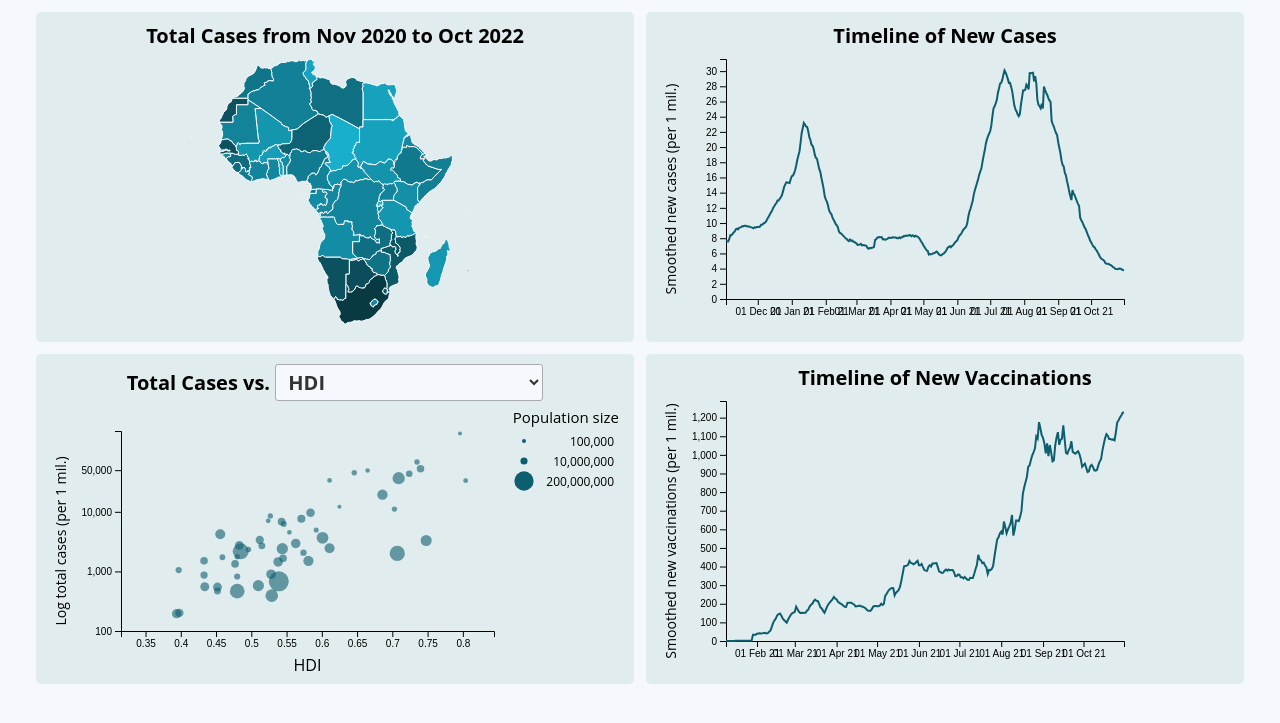
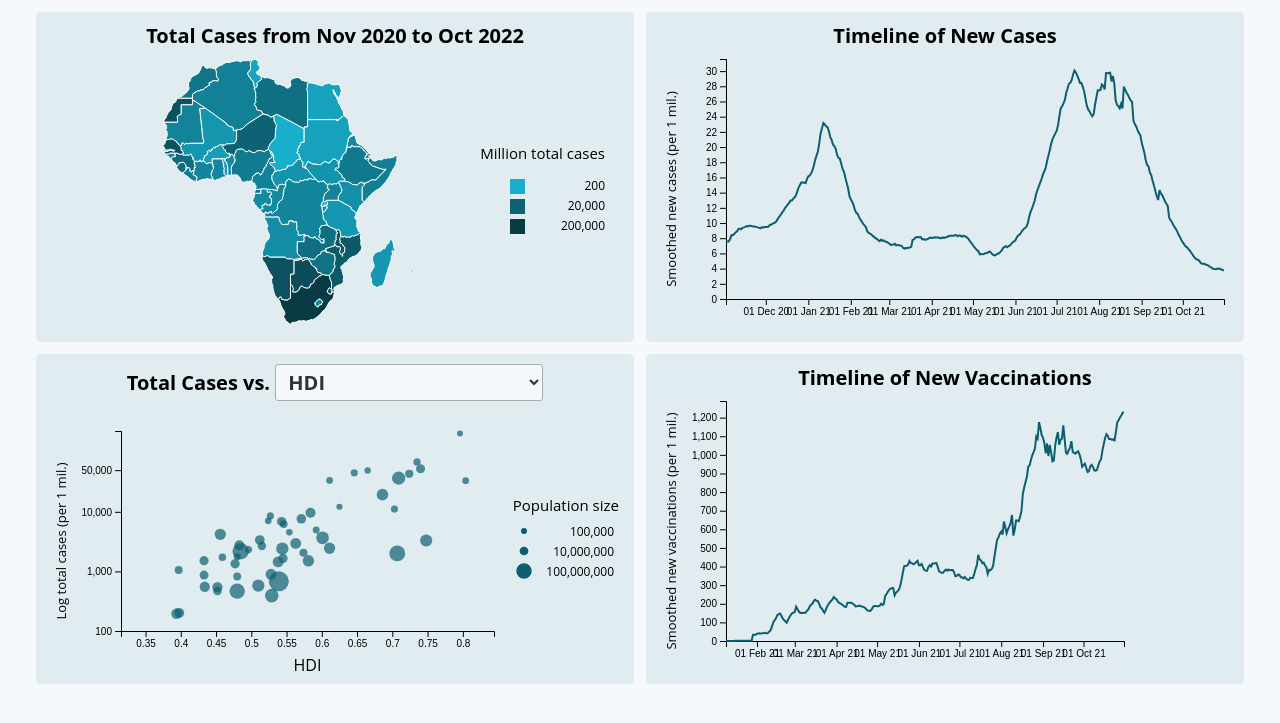
Before and after one commit to f-krause/veda_23_covid_dashboard, a plain HTML site: page dashboard/index.html in a window 1280 px wide. Shown: the part 71-794 px from the top of the page. Drawn offline with nearby package versions, Linux system fonts and the light colour scheme.

Commit message:
legend for map, custom colors for highlighting

```diff
--- a/dashboard/style.css
+++ b/dashboard/style.css
@@ -52,7 +52,7 @@ p{
 	flex: 1;
 	width: 50%;
 	height: calc(50vh - 70px); /* TODO can be decreased but svg's are too long! */
-	background-color: #e0ecee;
+	background-color: #1f7a8c18;
 	border-radius: 5px;
 	margin: 6px;
 }
@@ -106,7 +106,7 @@ p{
 
 /* Zoom and pan */
 /* TODO https://blog.swwomm.com/2021/03/d3v6-pan-and-zoom.html */
-.bg > rect {
+/* .bg > rect {
 	cursor: move;
   }
   .bg.grabbing > rect {
@@ -114,4 +114,4 @@ p{
   }
   .bg.scaling > rect {
 	cursor: zoom-in;
-  }
+  } */
--- a/dashboard/view_bl.js
+++ b/dashboard/view_bl.js
@@ -13,11 +13,12 @@ d3.csv("../data/scatter.csv").then(data => {
 
 // Store values for svg creation
 const div = d3.select("#left_row2")
-const w = div._groups[0][0]["clientWidth"] - 20; // TODO make responsive!
+const w = div._groups[0][0]["clientWidth"] - 20;
 const h = div._groups[0][0]["clientHeight"] - 90;
 const x_padding_left = 85;
 const x_padding_right = 120;
 const y_padding = 20;
+
 
 // Update
 d3.select("#corr_variable").on("change", function() {
@@ -29,7 +30,7 @@ d3.select("#corr_variable").on("change", function() {
 })
 
 function plotScatterHelper(corr_var, corr_var_clean, sel_countries, sel_colors) {
-    d3.select("#bl_svg").remove();
+    d3.selectAll("#bl_svg").remove();
 
     let svg = d3.select("#left_row2")
                 .append("svg")
@@ -59,7 +60,7 @@ function plotScatterHelper(corr_var, corr_var_clean, sel_countries, sel_colors)
                     .range([x_padding_left, w - x_padding_right]);
 
     const xAxis = d3.axisBottom(xScale)
-                    .ticks().tickFormat(d => d.toLocaleString()) // TODO
+                    .ticks().tickFormat(d => d.toLocaleString()) // TODO add spaces as separators
 
     svg.append("g")
         .attr("transform", "translate(0," + (h - y_padding) + ")")
@@ -86,7 +87,7 @@ function plotScatterHelper(corr_var, corr_var_clean, sel_countries, sel_colors)
     const popMinMax = d3.extent(data_sample, d => d["population"])
     const circleScaler = d3.scaleSqrt()
                             .domain([popMinMax[0], popMinMax[1]])
-                            .range([2, 10])
+                            .range([3, 10])
 
     // Add data
     svg.append("g")
@@ -97,13 +98,12 @@ function plotScatterHelper(corr_var, corr_var_clean, sel_countries, sel_colors)
             .attr("cy", d => yScale(d["total_cases_per_million"]))
             .attr("cx", d => xScale(d["corr_var"]))
             .attr("r", d => circleScaler(d["population"]))
-            .attr("fill", "#0d5f6f") // TODO make darker?
-            .attr("fill-opacity", 0.6)
-            .attr("stroke", function(d, i) {
+            .attr("fill-opacity", 0.7)
+            .attr("fill", function(d) {
                 if (sel_countries.includes(d["country"])) {
-                    return sel_colors[i]
+                    return sel_colors[d["country"]]
                 } else {
-                    return null
+                    return "#0d5f6f"
                 }
             })
             .attr("stroke-width", 1.5);
@@ -129,15 +129,15 @@ function plotScatterHelper(corr_var, corr_var_clean, sel_countries, sel_colors)
         .attr("x", -h/2 - 10)
         .attr("y", x_padding_left - 55)
         .attr("transform", "rotate(-90)")
-        .attr("font-size", 14)
-        .text("Log total cases (per 1 mil.)"); // TODO
+        .attr("font-size", 13)
+        .text("Log total cases (per 1 mil.)");
 
 
     // Add legend of circle size
-    const yOffset = 30
+    const yOffset = h/2
     svg.append("g")
         .selectAll("circle")
-        .data([[yOffset, 100_000], [yOffset+20, 10_000_000], [yOffset+40, 200_000_000]])
+        .data([[yOffset, 100_000], [yOffset+20, 10_000_000], [yOffset+40, 100_000_000]])
         .enter()
         .append("circle")
             .attr("cy", d => d[0])
@@ -147,7 +147,7 @@ function plotScatterHelper(corr_var, corr_var_clean, sel_countries, sel_colors)
 
     svg.append("g")
         .selectAll("text")
-        .data([[yOffset, "100,000"], [yOffset+20, "10,000,000"], [yOffset+40, "200,000,000"]])
+        .data([[yOffset, "100,000"], [yOffset+20, "10,000,000"], [yOffset+40, "100,000,000"]])
         .enter()
         .append("text")
             .attr("text-anchor", "end")
@@ -159,7 +159,7 @@ function plotScatterHelper(corr_var, corr_var_clean, sel_countries, sel_colors)
 
     svg.append("text")
         .attr("text-anchor", "end")
-        .attr("y", 12)
+        .attr("y", yOffset-20)
         .attr("x", w+5)
         .attr("font-size", 15)
         .text("Population size")
--- a/dashboard/view_bl_zoom_pan.js
+++ b/dashboard/view_bl_zoom_pan.js
@@ -1,7 +1,7 @@
 
 // Create svg
 // const div = d3.select("#left_row2")
-// const w = div._groups[0][0]["clientWidth"]; // TODO make responsive!
+// const w = div._groups[0][0]["clientWidth"];
 // const h = div._groups[0][0]["clientHeight"];
 
 d3.select("#bl_svg")
--- a/dashboard/view_br.js
+++ b/dashboard/view_br.js
@@ -38,14 +38,14 @@ function plotBottomLineChart(sel_countries, sel_colors) {
 
     // Store values for svg creation
     const div = d3.select("#right_row2")
-    const w = div._groups[0][0]["clientWidth"] - 20; // TODO make responsive!
+    const w = div._groups[0][0]["clientWidth"] - 20;
     const h = div._groups[0][0]["clientHeight"] - 90;
     const x_padding_left = 80;
     const x_padding_right = 100;
     const y_padding = 0;
 
     // remove existing plot
-    d3.select("#br_svg").remove()
+    d3.selectAll("#br_svg").remove()
 
     let svg = d3.select("#right_row2")
                   .append("svg")
@@ -93,7 +93,7 @@ function plotBottomLineChart(sel_countries, sel_colors) {
         .selectAll("path")
         .data(data_grouped)
         .join("path")
-            .attr("stroke", (d, i) => sel_colors[i])
+            .attr("stroke", d => sel_colors[d[0]])
             .attr("fill", "none")
             .attr("stroke-width", 2)
             .attr("d", d => line(d[1]))
@@ -150,8 +150,8 @@ function plotBottomLineChart(sel_countries, sel_colors) {
         .attr("x", -h/2 -10)
         .attr("y", x_padding_left - 50)
         .attr("transform", "rotate(-90)")
-        .attr("font-size", 14)
-        .text("Smoothed new vaccinations (per 1 mil.)"); // TODO
+        .attr("font-size", 13)
+        .text("Smoothed new vaccinations (per 1 mil.)");
 
     });
     }
--- a/dashboard/view_ul.js
+++ b/dashboard/view_ul.js
@@ -4,9 +4,20 @@
 
 // Store values for svg creation
 const div = d3.select("#left_row1")
-const w = div._groups[0][0]["clientWidth"] - 20; // TODO make responsive!
+// console.log(div._groups[0][0])
+const w = div._groups[0][0]["clientWidth"] / 2; // FIXME weird issue of wrong value
 const h = div._groups[0][0]["clientHeight"] - 90;
+// console.log(w)
 
+
+// Initialize selections and colors
+sel_countries = ["Africa"]; // FIXME why does this not work if type specified?
+// Other scales: d3.schemeCategory10, d3.schemeTableau10, d3.schemeCategory20
+const custom_colors = ["#e41a1c","#984ea3","#ff7f00","#ffff33","#a65628","#f781bf"].concat(d3.schemeCategory10)
+var colors_stack = custom_colors.reverse().slice();
+var sel_colors = {"Africa": "#0d5f6f"};
+
+// console.log(colors_stack)
 
 // Load data
 Promise.all([
@@ -15,28 +26,10 @@ Promise.all([
 ]).then(([data, geodata]) => {
 
 
-// Collect countries selected
-sel_countries = ["Africa"] // why does this not work if type specified?
-sel_colors = Array(55).fill("red")
-sel_colors[0] = "#0d5f6f"
-
-// const baseColor = "#0d5f6f";
-// const numSaturations = 55; // Number of different saturations
-
-// // Generate a range of colors with varying saturations
-// sel_colors = d3.scaleOrdinal()
-//   .range(d3.quantize(d3.interpolateSpectral, numSaturations).map(s => d3.color(baseColor).brighter(s)));
-
-// var colorScale = d3.scaleOrdinal()
-//     .domain(countries)
-//     .range(d3.schemeTableau10);
-
-console.log(sel_colors[0])
-
 // Map function
 function plotMap() {
     // remove existing map
-    d3.select("#ul_svg").remove()
+    d3.selectAll("#ul_svg").remove()
 
     let svg = d3.select("#left_row1")
                 .append("svg")
@@ -46,7 +39,7 @@ function plotMap() {
 
     // Plot map of US states using Albers projection
     let maparea = svg.append("g")
-    const projection = d3.geoMercator().fitSize([w/2, h+25], geodata)
+    const projection = d3.geoMercator().fitSize([4*w/5, h+25], geodata)
     const path = d3.geoPath(projection)
     const stroke_col = "orange"
 
@@ -55,7 +48,6 @@ function plotMap() {
         .enter()
         .append("path")
             .attr("d", path) // Add the projection
-        // .attr("transform", "scale(" + rescale_factor + ") translate(0,0)")
             .style("stroke-alignment", "inner")
             .style("stroke", "white")
             .style("stroke-width", 1)
@@ -76,31 +68,68 @@ function plotMap() {
 
     // Click effect function
     function clickOn(event, d) {
+        sel_countries.push(d.country)
+        if (colors_stack.length < 1) {
+            sel_colors[d.country] = "red" // If colors exhausted only use red
+        } else {
+            sel_colors[d.country] = colors_stack.pop()
+        }
+
         d3.select(this)
             .raise()
             .style("stroke-width", 2.5)
-            .style("stroke", stroke_col)
+            .style("stroke", sel_colors[d.country])
             .transition().duration(90)
-        sel_countries.push(d.country)
-        // sel_colors.push("red")
         updatePlots(sel_countries, sel_colors)
-        // TODO update other plots!
     }
 
 
-    // Reset plotting when clicking on background html/svg
+    // Reset plotting when clicking on background html/svg // TODO ADD BUTTON
     d3.select("#left_row1")
-        .on("click", resetSelection) // TODO
+        .on("click", resetSelection)
 
     function resetSelection(event, d) {
         if (event.target.id === "ul_svg" | event.target.id === "document") {
             sel_countries = ["Africa"]
-            // sel_colors = ["#0d5f6f"]
+            sel_colors = {"Africa": "#0d5f6f"}
+            colors_stack = custom_colors.slice()
             plotMap()
             updatePlots(sel_countries, sel_colors)
-            // TODO reset all plots
         }
     }
+
+    // Add legend
+    const yOffset = h/2
+
+    svg.append("g")
+        .selectAll("rect")
+        .data([[yOffset, 200], [yOffset+20, 20_000], [yOffset+40, 200_000]])
+        .enter()
+        .append("rect")
+            .attr("x", w-130)
+            .attr("y", d => d[0])
+            .attr("width", 15)
+            .attr("height", 15)
+            .attr("fill", d => d3.hsl(190, 0.79, color_scale(d[1]))) // fill accordingly
+
+    svg.append("g")
+        .selectAll("text")
+        .data([[yOffset, "200"], [yOffset+20, "20,000"], [yOffset+40, "200,000"]])
+        .enter()
+        .append("text")
+            .attr("text-anchor", "end")
+            .attr("y", d => d[0]+11)
+            .attr("x", w-35)
+            .attr("font-size", 12)
+            .text(d => d[1])
+
+    svg.append("text")
+        .attr("text-anchor", "end")
+        .attr("y", yOffset-20)
+        .attr("x", w-35)
+        .attr("font-size", 15)
+        .text("Million total cases")
+
 }
 
 // Call functions to plot map
@@ -109,7 +138,7 @@ updatePlots(sel_countries, sel_colors)
 })
 
 
-function updatePlots(sel_countries) {
+function updatePlots(sel_countries, sel_colors) {
     plotUpperLineChart(sel_countries, sel_colors)
     plotBottomLineChart(sel_countries, sel_colors)
     plotScatterPlot(sel_countries, sel_colors)
@@ -137,7 +166,7 @@ function updatePlots(sel_countries) {
 //       .append('g')
 //       .attr("class", function(d){return d.properties.name; })
 //       .append("path")
-//       .attr("fill", "#1F7A8C") // TODO fill according to cases
+//       .attr("fill", "#1F7A8C")
 //       .attr("d", geoGenerator)
 //       .style("stroke", "#fff")
 //     // .on("mouseover", handleMouseOver) // FIXME BROKEN
--- a/dashboard/view_ur.js
+++ b/dashboard/view_ur.js
@@ -8,7 +8,7 @@ function plotUpperLineChart(sel_countries, sel_colors) {
 d3.csv("../data/cases.csv").then(data_raw => {
 
 // Save list of countries for later use
-const countries = data_raw.map(d => d.country);
+// const countries = data_raw.map(d => d.country); // DELETE?
 
 // Date converter
 var timeParser = d3.timeParse("%Y-%m-%d");
@@ -30,21 +30,22 @@ data_raw.forEach(e => {
         );
     }
 });
-// console.log(data)
+
 
 // Group data by country
 const data_grouped = d3.group(data, d => d.country);
 
+
 // Store values for svg creation
 const div = d3.select("#right_row1")
-const w = div._groups[0][0]["clientWidth"] - 20; // TODO make responsive!
+const w = div._groups[0][0]["clientWidth"] - 20;
 const h = div._groups[0][0]["clientHeight"] - 90;
 const x_padding_left = 80;
-const x_padding_right = 100;
+const x_padding_right = 0;
 const y_padding = 0;
 
 // remove existing plot
-d3.select("#ur_svg").remove()
+d3.selectAll("#ur_svg").remove()
 
 let svg = d3.select("#right_row1")
               .append("svg")
@@ -92,7 +93,7 @@ svg.append("g")
     .selectAll("path")
     .data(data_grouped)
     .join("path")
-        .attr("stroke", (d, i) => sel_colors[i])
+        .attr("stroke", d => sel_colors[d[0]])
         .attr("fill", "none")
         .attr("stroke-width", 2)
         .attr("d", d => line(d[1]))
@@ -114,16 +115,29 @@ svg.selectAll("text")
 // Hover effect functions
 function hoverOn(event, d) {
     d3.select(this)
-        .transition().duration(80)
+        .transition().duration(70)
         .attr("stroke-width", 4.5)
-        // .attr("stroke", "red");
+
+    svg.append("text")
+        .text(d[0])
+        .attr("x", event.clientX - w - x_padding_right - 52)
+        .attr("y", event.clientY - 140)
+        .attr("class", "countryLabel")
+        .attr("opacity", 0)
+        .transition().duration(100)
+        .attr("opacity", 1)
     }
 
-function hoverOff(event, d, i) {
+function hoverOff(event, d) {
+    d3.selectAll(".countryLabel")
+        .attr("opacity", 1)
+        .transition().duration(400)
+        .attr("opacity", 0)
+        .remove()
+
     d3.select(this)
         .transition()
         .attr("stroke-width", 2)
-        // .attr("stroke", "red");
     }
 
 
@@ -135,10 +149,7 @@ function clickOn(event, d) {
         .attr("stroke-width", 4.5)
         .attr("d", l => line(d[1]))
 
-    svg.append("text")
-        .text(d[0])
-        .attr("x", xScale(d[1].slice(-1)[0].date) + 12)
-        .attr("y", yScale(d[1].slice(-1)[0].cases) + 6)
+
 }
 
 
@@ -149,8 +160,8 @@ svg.append("text")
     .attr("x", -h/2 -10)
     .attr("y", x_padding_left - 50)
     .attr("transform", "rotate(-90)")
-    .attr("font-size", 14)
-    .text("Smoothed new cases (per 1 mil.)"); // TODO
+    .attr("font-size", 13)
+    .text("Smoothed new cases (per 1 mil.)");
 
 });
 }
```
Also changed, not shown: 2 other files. Lines whose indentation alone changed are shown as unchanged.
